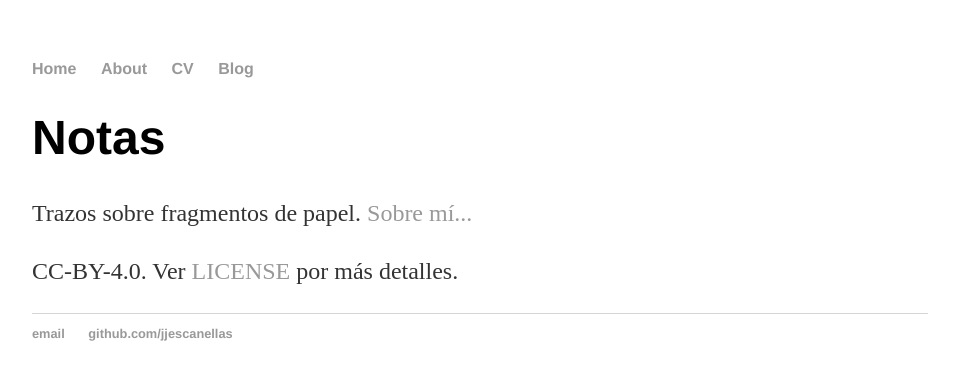
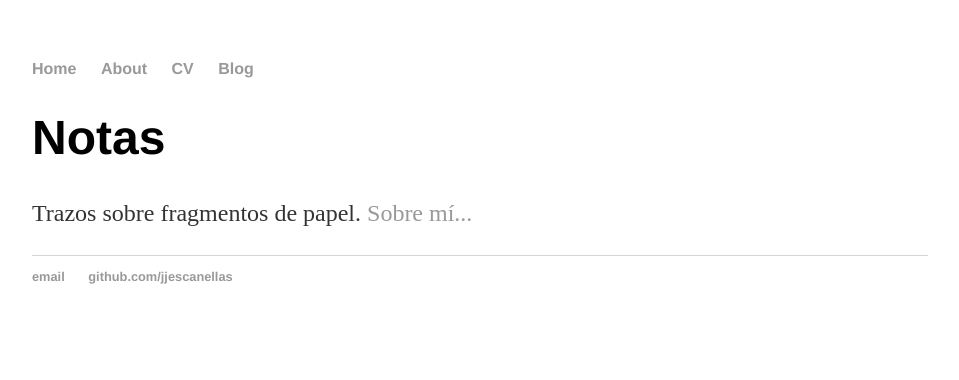
Before and after one commit to jjescanellas/jjescanellas.github.io, a Jekyll site: the page built from index.html, in a window 1280 px wide. Shown: the top 380 px of the page, without its empty margins (160-1119 px from the left). Built offline with Jekyll 4.4.1, drawn with Linux system fonts in a browser that asks for light colours.

Commit message:
Update index.html
change. No license is cited

```diff
--- a/index.html
+++ b/index.html
@@ -5,5 +5,4 @@ title: Notas
 <div class="blurb">
 	<h1>Notas</h1>
 	<p>Trazos sobre fragmentos de papel. <a href="/about">Sobre mí...</a></p>
-	<p>CC-BY-4.0. Ver <a href="LICENSE">LICENSE</a> por más detalles.</p>
 </div><!-- /.blurb -->
```
